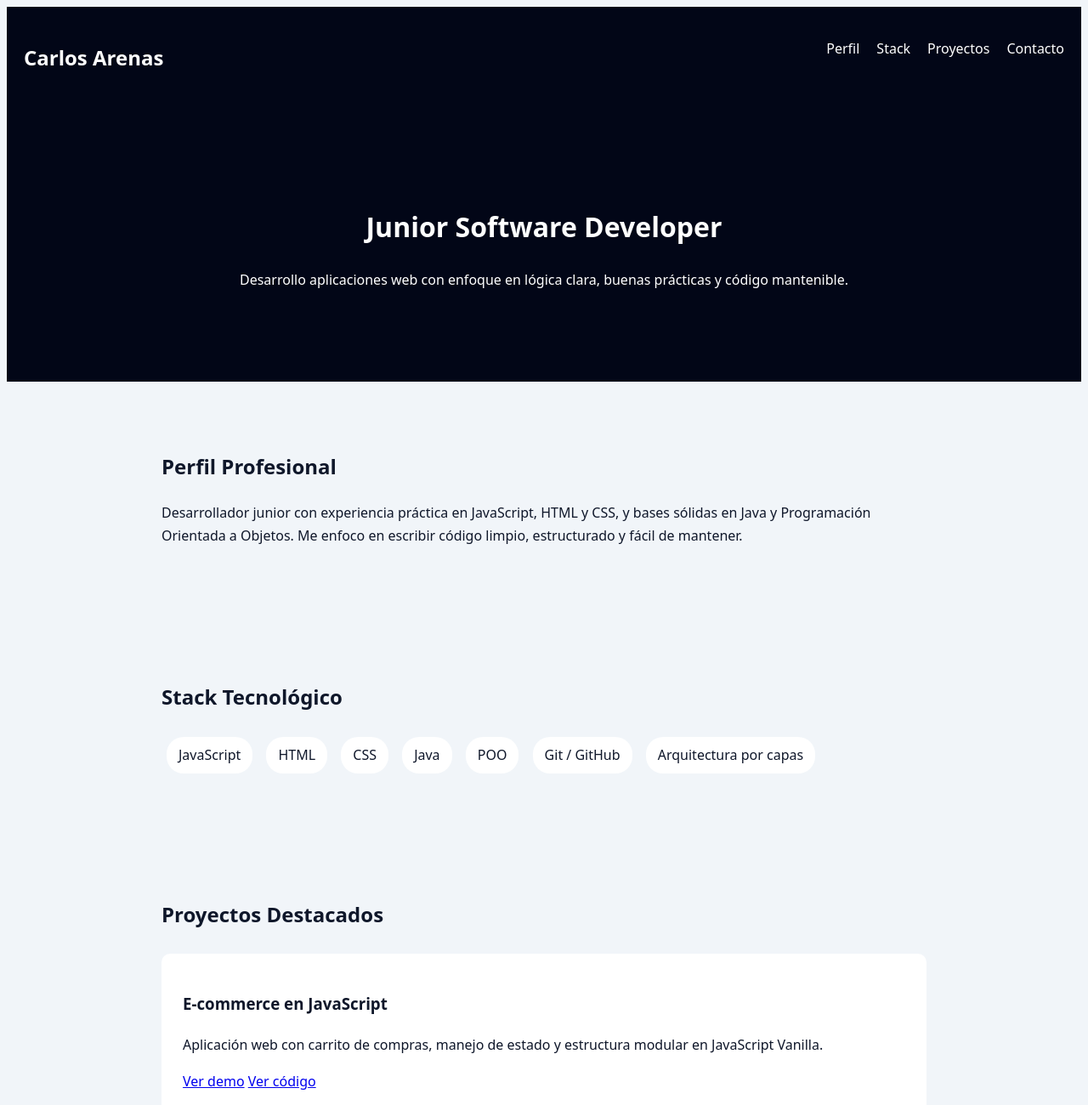
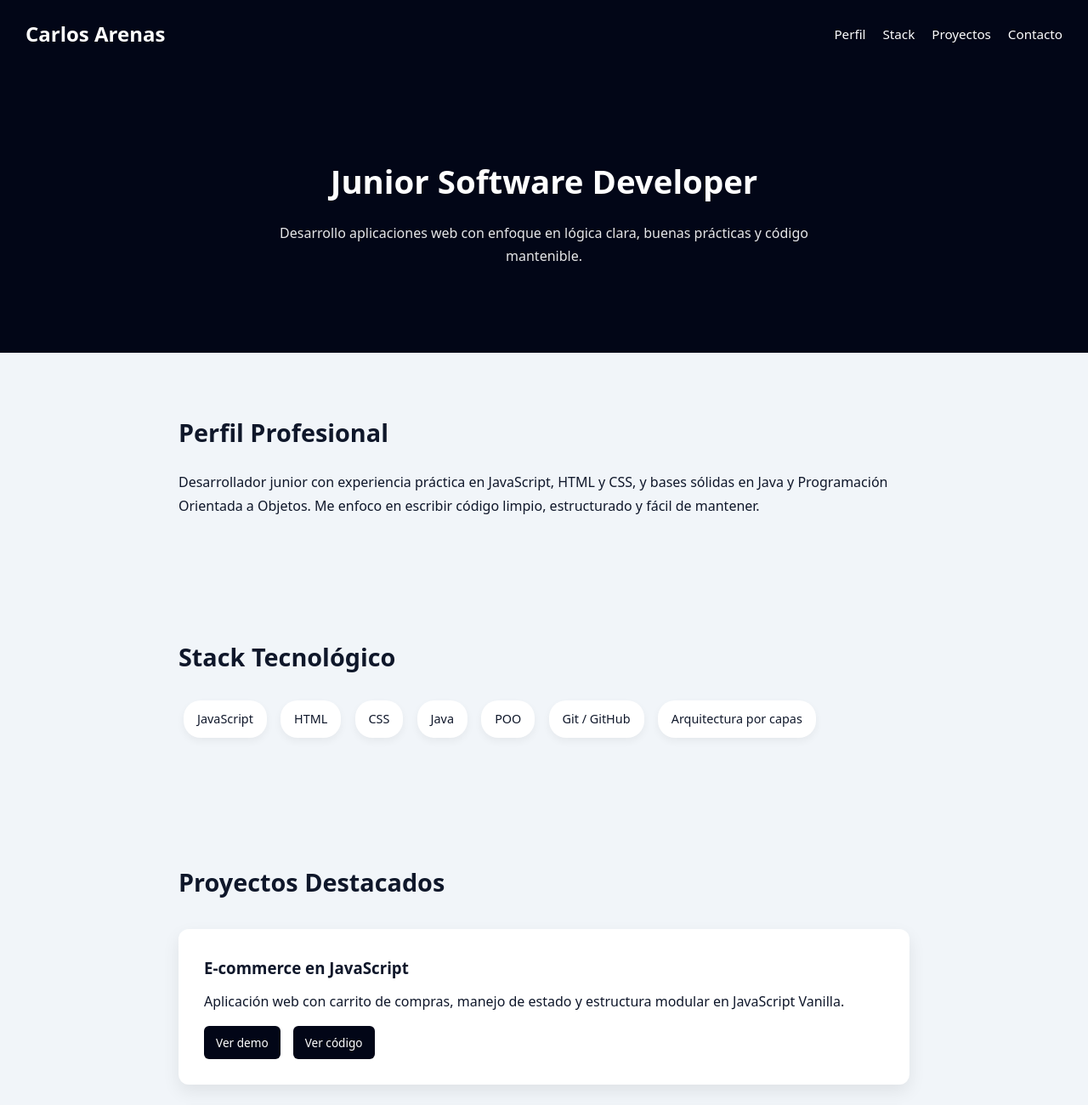
Before and after one commit to Carlos-Fullstackdev/Portfolio, a plain HTML site: page index.html in a window 1280 px wide. Shown: the top 1300 px of the page at 85% size. Drawn offline with Linux system fonts and the light colour scheme.

Commit message:
Update padding and layout for various elements

```diff
--- a/style.css
+++ b/style.css
@@ -1,3 +1,9 @@
+* {
+  box-sizing: border-box;
+  margin: 0;
+  padding: 0;
+}
+
 body {
   font-family: system-ui, sans-serif;
   background: #f1f5f9;
@@ -5,12 +11,14 @@ body {
   line-height: 1.7;
 }
 
+/* NAV */
 nav {
   background: #020617;
   color: white;
-  padding: 20px;
+  padding: 20px 30px;
   display: flex;
   justify-content: space-between;
+  align-items: center;
 }
 
 nav ul {
@@ -22,48 +30,105 @@ nav ul {
 nav a {
   color: white;
   text-decoration: none;
+  font-size: 0.95rem;
 }
 
+nav a:hover {
+  opacity: 0.8;
+}
+
+/* HERO */
 .hero {
   background: #020617;
   color: white;
-  padding: 90px 20px;
+  padding: 100px 20px;
   text-align: center;
 }
 
+.hero h1 {
+  font-size: 2.4rem;
+  margin-bottom: 15px;
+}
+
+.hero p {
+  max-width: 700px;
+  margin: auto;
+  opacity: 0.9;
+}
+
+/* SECTIONS */
 section {
   max-width: 900px;
   margin: auto;
-  padding: 60px 20px;
+  padding: 70px 20px;
 }
 
+section h2 {
+  font-size: 1.8rem;
+  margin-bottom: 20px;
+}
+
+/* SKILLS */
 .skills-grid span {
   display: inline-block;
   background: white;
-  padding: 8px 14px;
+  padding: 10px 16px;
   border-radius: 20px;
   margin: 6px;
+  font-size: 0.9rem;
+  box-shadow: 0 4px 10px rgba(0,0,0,0.05);
 }
 
+/* PROJECTS */
 .project {
   background: white;
-  padding: 25px;
-  border-radius: 10px;
-  margin-top: 25px;
+  padding: 30px;
+  border-radius: 12px;
+  margin-top: 30px;
+  box-shadow: 0 8px 20px rgba(0,0,0,0.08);
 }
 
-.project ul {
-  margin-left: 20px;
+.project h3 {
+  margin-bottom: 10px;
 }
 
-.tech {
-  font-size: 14px;
-  color: #475569;
+.project-links {
+  margin-top: 15px;
+  display: flex;
+  gap: 15px;
 }
 
+.project-links a {
+  background: #020617;
+  color: white;
+  padding: 8px 14px;
+  border-radius: 6px;
+  text-decoration: none;
+  font-size: 0.85rem;
+}
+
+.project-links a:hover {
+  opacity: 0.85;
+}
+
+/* FOOTER */
 footer {
   background: #020617;
   color: white;
   text-align: center;
-  padding: 30px;
+  padding: 30px 20px;
+  font-size: 0.9rem;
 }
+
+/* RESPONSIVE */
+@media (max-width: 768px) {
+  nav {
+    flex-direction: column;
+    gap: 15px;
+  }
+
+  nav ul {
+    flex-wrap: wrap;
+    justify-content: center;
+  }
+}
```
